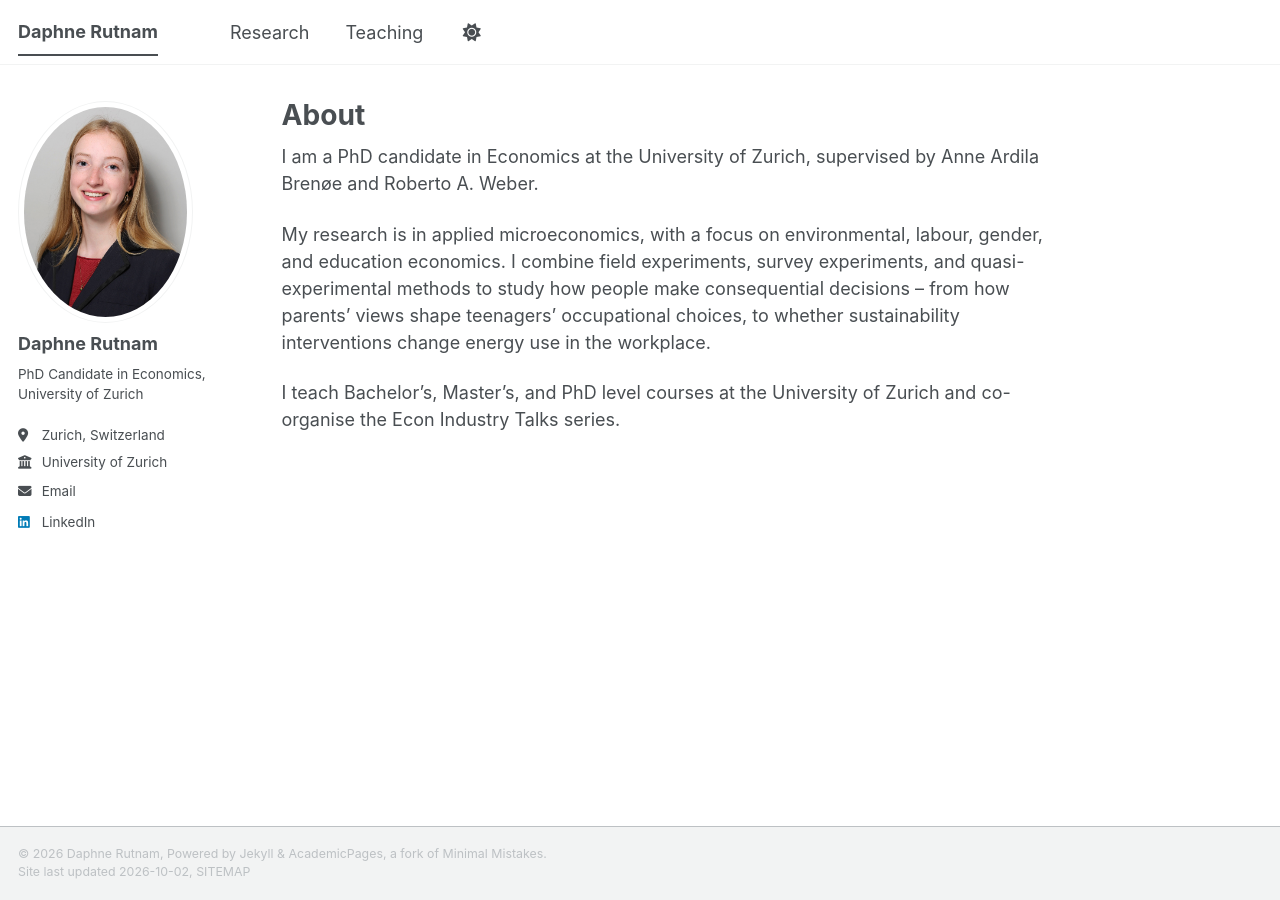
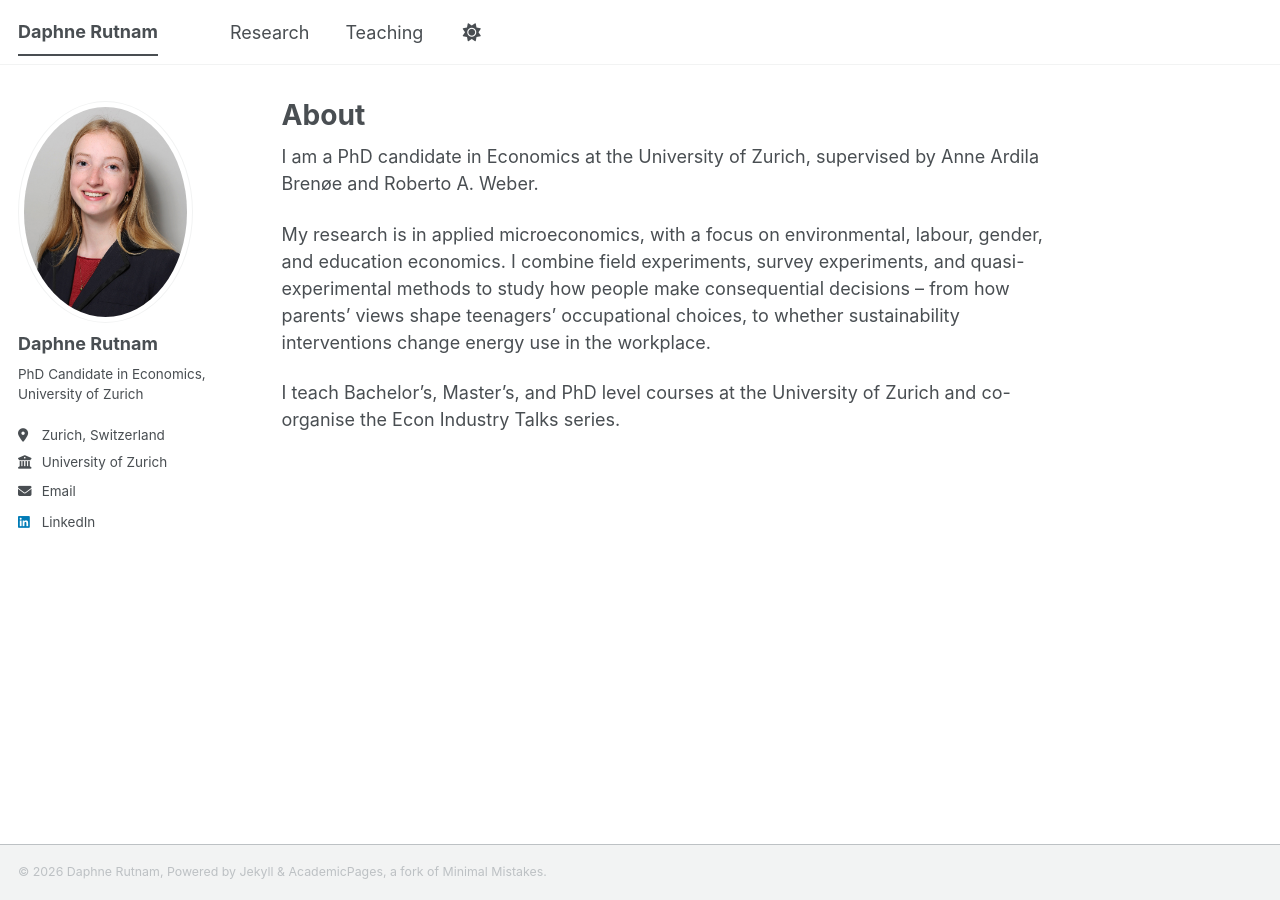
Before and after one commit to daphnerutnam/daphnerutnam.github.io, a Jekyll site: the page built from _pages/about.md, in a window 1280 px wide. Built offline with Jekyll 4.4.1, drawn with Linux system fonts in a browser that asks for light colours; a style sheet for code colours, icons or effects is not loaded.

Commit message:
Remove 'Site last updated' from footer
Removed the 'Site last updated' line from the footer.

```diff
--- a/_includes/footer.html
+++ b/_includes/footer.html
@@ -20,6 +20,5 @@
 {% endif %}
 
 <div class="page__footer-copyright">
-  &copy; {{ site.time | date: '%Y' }} {{ site.name | default: site.title }}, {{ site.data.ui-text[site.locale].powered_by | default: "Powered by" }} <a href="https://jekyllrb.com" rel="nofollow">Jekyll</a> &amp; <a href="https://github.com/academicpages/academicpages.github.io">AcademicPages</a>, a fork of <a href="https://mademistakes.com/work/minimal-mistakes-jekyll-theme/" rel="nofollow">Minimal Mistakes</a>.<br />
-  Site last updated {{ "now" | date: '%Y-%m-%d' }}, <a href="/sitemap/" style="text-transform: uppercase;">{{ site.data.ui-text[site.locale].site_map | default: "Sitemap" }}</a>
+  &copy; {{ site.time | date: '%Y' }} {{ site.name | default: site.title }}, {{ site.data.ui-text[site.locale].powered_by | default: "Powered by" }} <a href="https://jekyllrb.com" rel="nofollow">Jekyll</a> &amp; <a href="https://github.com/academicpages/academicpages.github.io">AcademicPages</a>, a fork of <a href="https://mademistakes.com/work/minimal-mistakes-jekyll-theme/" rel="nofollow">Minimal Mistakes</a>.
 </div>
```
